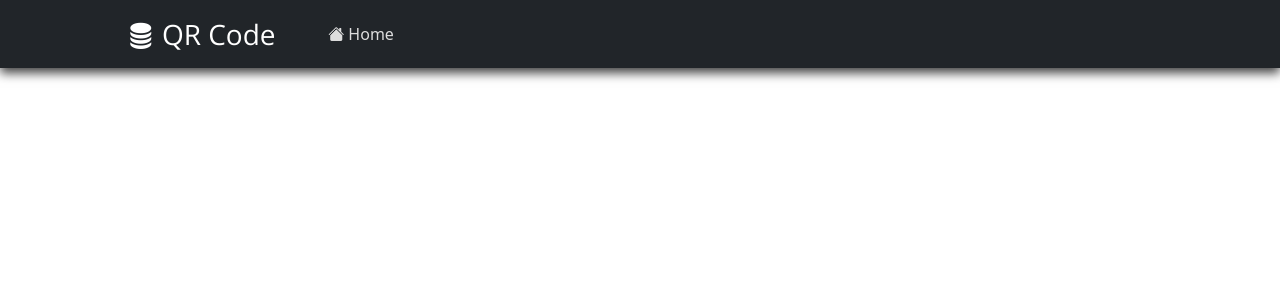
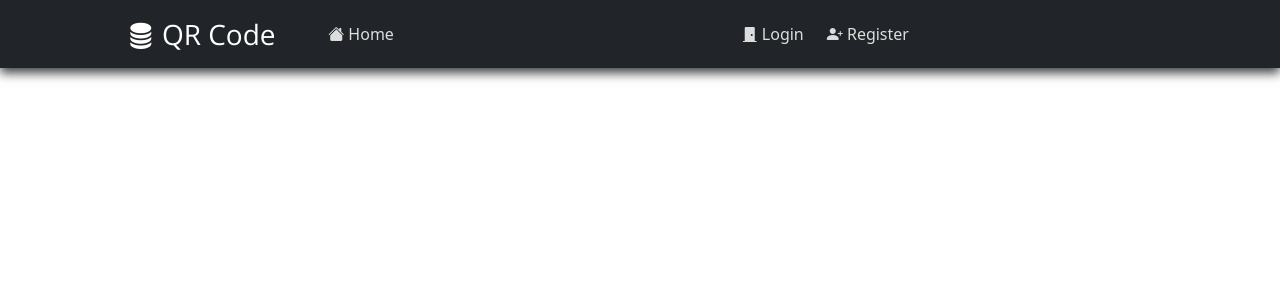
Before and after one commit to MoriKeli/django-firebase, a Django app: template users/templates/users/base.html in a window 1280 px wide. Shown: the top 300 px of the page. Run offline with Django 4.2, Linux system fonts and the light colour scheme; the template is opened without the code that fills it, so the values that code supplies are empty; parts of the project's set-up code (start-up, migrations or seed data) failed here and were passed over; some libraries are stand-ins or nearby versions.

Commit message:
added nav-links + icons

```diff
--- a/users/templates/users/base.html
+++ b/users/templates/users/base.html
@@ -16,6 +16,16 @@
             <div class="navbar-nav">
                 <a href="{% url 'homepage' %}" class="nav-link nav-item"><i class="bi-house-fill"></i> Home</a>
             </div>
+            <div class="navbar-nav account-links">
+                {% if request.user.is_authenticated %}
+                <a href="{% url 'profile' %}" class="nav-item nav-link"><i class="bi-person-fill"></i> Hello, <b class="fst-italic">{{ request.user.username }}</b></a>
+                <a href="{% url 'profile' %}" class="nav-item nav-link"><i class="bi-person-circle"></i> Profile</a>
+                <a href="{% url 'user_logout' %}" class="nav-item nav-link"><i class="bi-door-open-fill"></i> Logout</a>
+                {% else %}
+                <a href="{% url 'login' %}" class="nav-item nav-link"><i class="bi-door-closed-fill"></i> Login</a>
+                <a href="{% url 'signup' %}" class="nav-item nav-link"><i class="bi-person-plus-fill"></i> Register</a>
+                {% endif %}
+            </div>
         </div>
     </div>
 </nav>
```
